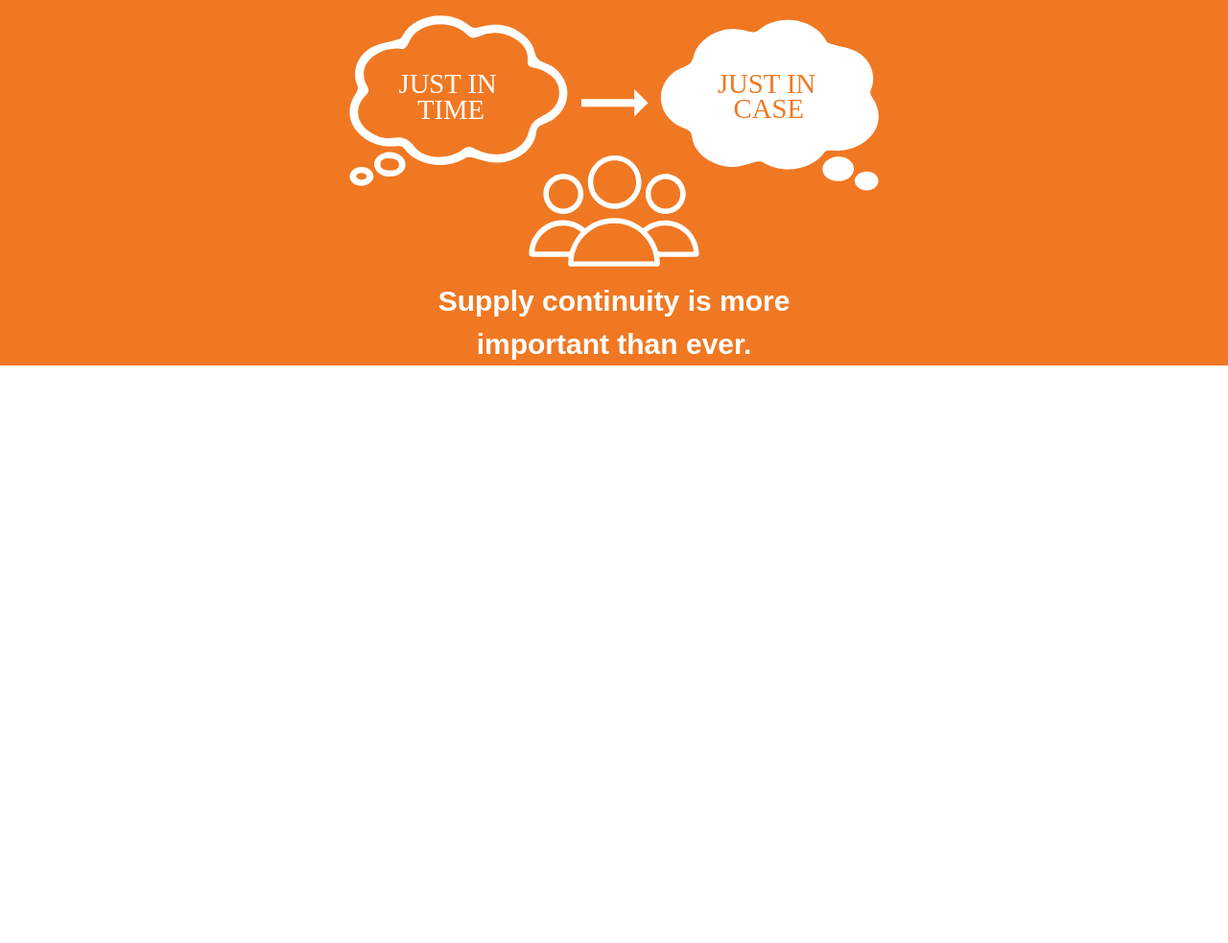
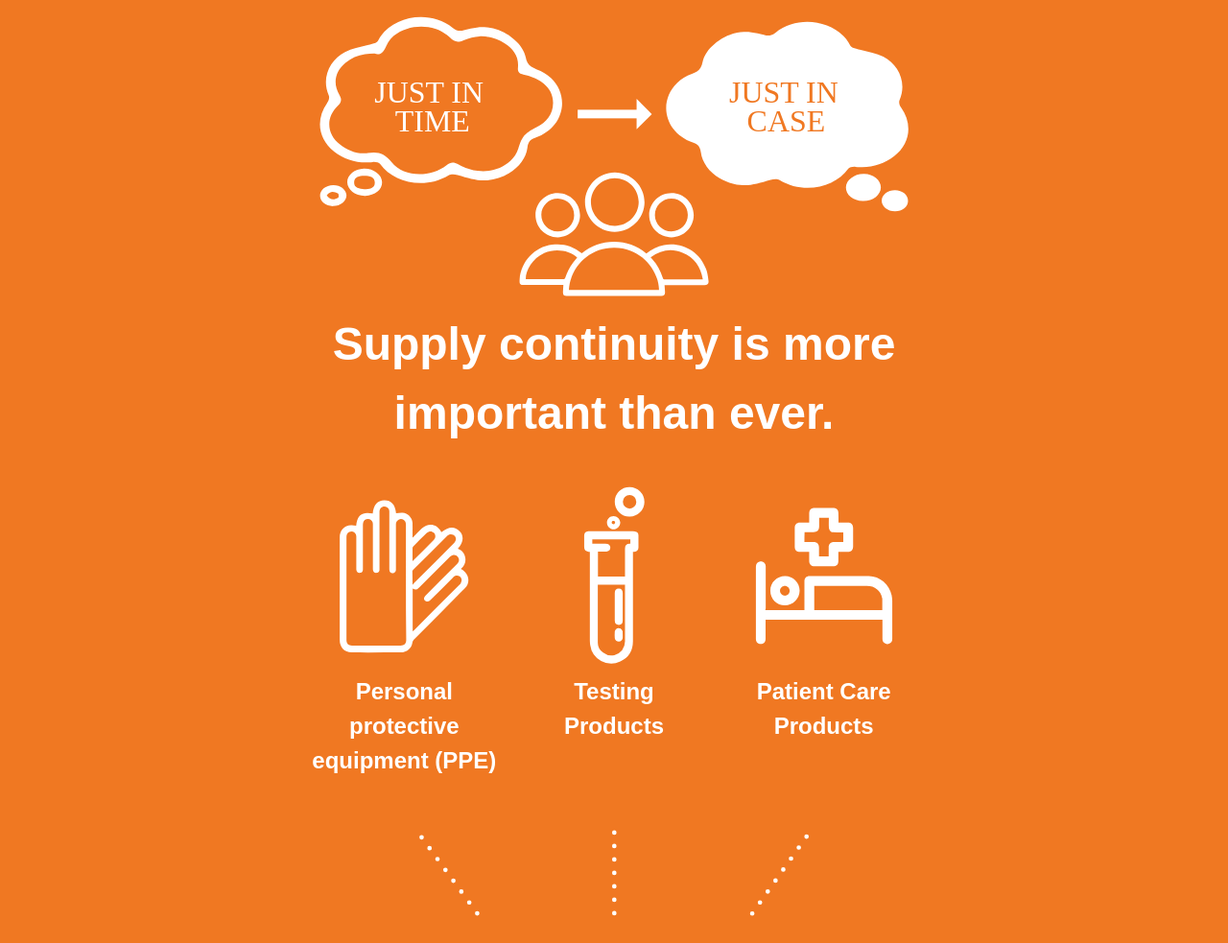
Before and after one commit to michaelbonner/bd-covid-infographic, a website built with Parcel: page src/index.html in a window 1280 px wide. Shown: the part 1235-2218 px from the top of the page at 96% size. Before the commit the page ends 1616 px from the top, so only its background shows below. Built offline with nearby package versions, Linux system fonts and the light colour scheme.

Commit message:
more work on first orange section

```diff
--- a/postcss.config.js
+++ b/postcss.config.js
@@ -4,7 +4,7 @@ const IS_DEVELOPMENT = process.env.NODE_ENV === "development";
 
 const plugins = [];
 plugins.push(tailwindcss);
-// plugins.push(tailwindcss('tailwind.config.js'))
+plugins.push(tailwindcss("tailwind.config.js"));
 // This is if you want to include your custom config
 
 if (!IS_DEVELOPMENT) {
--- a/src/index.html
+++ b/src/index.html
@@ -156,7 +156,17 @@
     <!-- end: top title section -->
 
     <!-- orange section -->
-    <div class="w-full bg-orange-500 text-white pt-64">
+    <div class="relative w-full bg-orange-500 text-white pt-64">
+      <img
+        src="./img/virus-lines-left.svg"
+        class="absolute left-0 top-0 w-64"
+        alt="virus"
+      />
+      <img
+        src="./img/virus-lines-right.svg"
+        class="absolute right-0 top-0 w-64"
+        alt="virus"
+      />
       <h2 class="text-4xl leading-tight">
         <span class="block font-bold">COVID-19</span>
         continues to impact <br />healthcare globally
@@ -176,13 +186,54 @@
       </p>
       <img
         src="./img/just-in-time-to-just-in-case.svg"
-        class="h-96 mx-auto mt-4"
+        class="h-128 mx-auto mt-4"
         alt="just in time to just in case"
       />
-      <p class="font-bold text-3xl">
+      <p class="font-bold text-5xl">
         Supply continuity is more <br />
         important than ever.
       </p>
+
+      <div class="mt-8 grid grid-cols-3 gap-4 max-w-screen-sm mx-auto">
+        <div>
+          <img src="./img/hands.svg" class="w-64" alt="hands" />
+          <p class="font-bold text-2xl">
+            Personal<br />protective<br />
+            equipment (PPE)
+          </p>
+        </div>
+        <div>
+          <img src="./img/test-tube.svg" class="w-64" alt="test-tube" />
+          <p class="font-bold text-2xl">
+            Testing<br />
+            Products
+          </p>
+        </div>
+        <div>
+          <img src="./img/hospital-bed.svg" class="w-64" alt="hospital-bed" />
+          <p class="font-bold text-2xl">
+            Patient Care<br />
+            Products
+          </p>
+        </div>
+      </div>
+      <div class="mt-8 grid grid-cols-3 gap-4 max-w-screen-sm mx-auto">
+        <img
+          src="./img/funnel-line-left.svg"
+          alt="lines"
+          class="w-96 mx-auto"
+        />
+        <img
+          src="./img/funnel-line-center.svg"
+          alt="lines"
+          class="w-96 mx-auto"
+        />
+        <img
+          src="./img/funnel-line-right.svg"
+          alt="lines"
+          class="w-96 mx-auto"
+        />
+      </div>
     </div>
     <!-- end: orange section -->
 
```
Also changed, not shown: src/img/funnel-line-center.svg (added), src/img/funnel-line-left.svg (added), src/img/funnel-line-right.svg (added), src/img/funnel-lines-down.svg (added), src/img/hands.svg (added), src/img/hospital-bed.svg (added), src/img/test-tube.svg (added), src/img/virus-lines-left.svg (added), src/img/virus-lines-right.svg (added).
